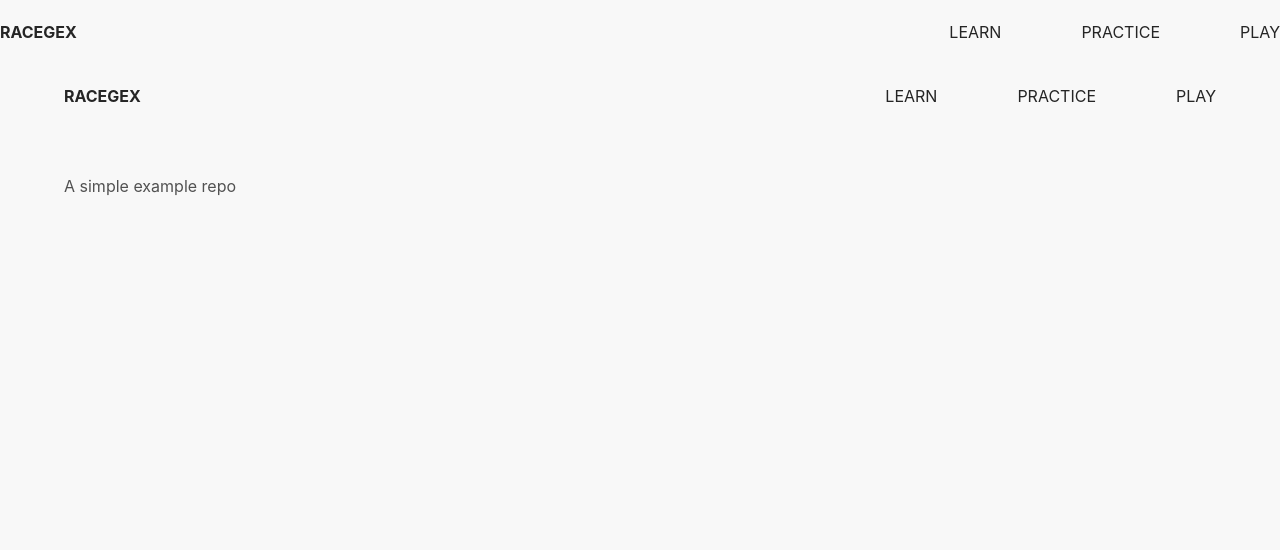
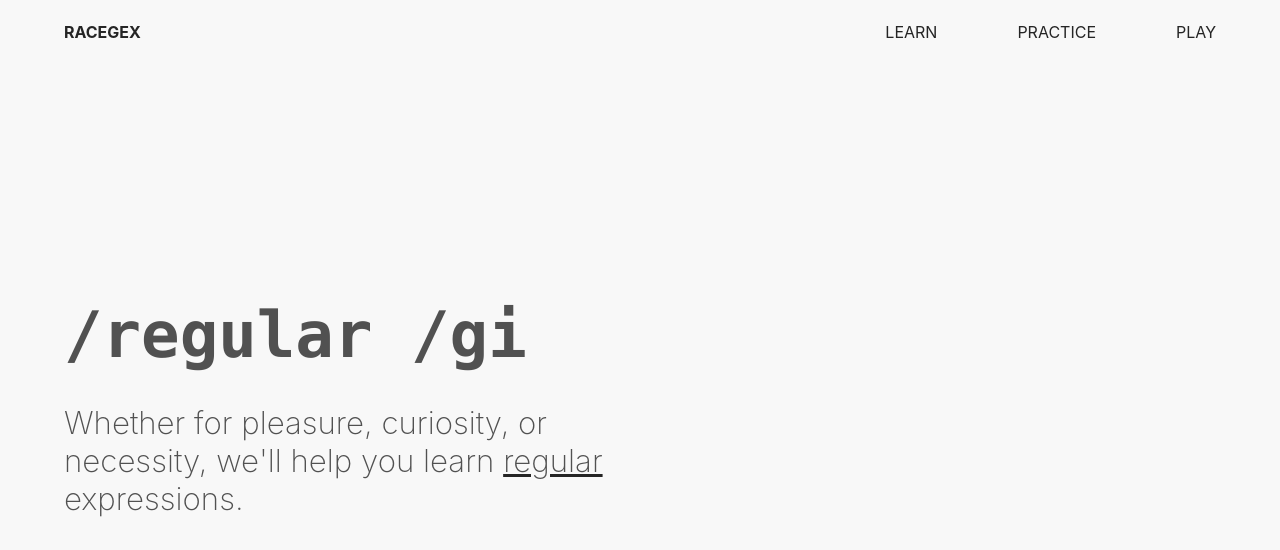
Before and after one commit to daque-dev/racegex, a Next.js app: page / in a window 1280 px wide. Shown: the top 550 px of the page. Built offline with nearby package versions, Linux system fonts and the light colour scheme.

Commit message:
Use previous Homepage using Typical

```diff
--- a/pages/_app.tsx
+++ b/pages/_app.tsx
@@ -2,7 +2,6 @@ import { AppProps } from 'next/app';
 
 import './styles.scss';
 
-import NavBar from '@components/NavBar/NavBar';
 import Layout from '@components/Layout/Layout';
 import Loader from '@components/Loader/Loader';
 
@@ -11,12 +10,7 @@ import useLoader from '@hooks/use-loader';
 function MyApp({ Component, pageProps }: AppProps) {
   const isLoading = useLoader();
 
-  return (
-    <>
-      <NavBar />
-      <Layout>{isLoading ? <Loader /> : <Component {...pageProps} />}</Layout>
-    </>
-  );
+  return <Layout>{isLoading ? <Loader /> : <Component {...pageProps} />}</Layout>;
 }
 
 export default MyApp;
--- /dev/null
+++ b/pages/home.module.scss
@@ -0,0 +1,46 @@
+@import '../components/variables';
+
+.description.title,
+.interactive {
+  font-family: $monospace;
+}
+
+.home {
+  display: flex;
+
+  height: calc(90vh - 6rem);
+
+  align-items: center;
+  justify-content: space-between;
+}
+
+.description {
+  max-width: 50%;
+  .title {
+    font-size: $font-size-1 + $font-size-3;
+
+    font-weight: bold;
+
+    span {
+      font-weight: normal;
+    }
+  }
+
+  .subtitle {
+    margin-top: 1em;
+    font-size: $font-size-2;
+    font-weight: 200;
+    span {
+      text-decoration: underline;
+      text-decoration-color: $text-color;
+    }
+  }
+}
+
+.interactive {
+  word-wrap: none;
+  white-space: nowrap;
+  p {
+    display: inline !important;
+  }
+}
--- a/pages/index.tsx
+++ b/pages/index.tsx
@@ -1,14 +1,57 @@
-import React from 'react';
+import React, { useState, useCallback } from 'react';
+import classnames from 'classnames/bind';
+// @ts-ignore
+import Typical from 'react-typical';
 
 import Head from 'next/head';
 
+import styles from './home.module.scss';
+
+const cx = classnames.bind(styles);
+
 export default function Home() {
+  let copy = `Whether for pleasure, curiosity, or necessity, we'll help you learn regular expressions.`;
+  const [regexes] = useState(
+    [
+      'whe\\S+',
+      'wh?e\\S*',
+      'regular',
+      '[a-z]+ity',
+      '[a-z]*e[a-z]*',
+      'erasure',
+      'er?asure',
+    ].reduce(
+      (acc: any[], cur: string) => [...acc, cur, () => onFinish(cur), 1500],
+      []
+    )
+  );
+
+  const [regex, setRegex] = useState('');
+
+  const onFinish = useCallback(setRegex, [setRegex]);
+
   return (
     <>
       <Head>
-        <title>Next.js + Jest + TypeScript</title>
+        <title>Racegex</title>
       </Head>
-      <p>A simple example repo</p>
+      <div className={cx('home')}>
+        <div className={cx('description')}>
+          <div className={cx('title', 'interactive')}>
+            /
+            <Typical loop={Infinity} steps={regexes} />
+            /gi
+          </div>
+          <div className={cx('subtitle')}>
+            {copy
+              .replace(new RegExp(`(${regex})`, 'gi'), '|$1|')
+              .split('|')
+              .map((e, i) =>
+                i % 2 === 0 ? e : <span key={`${e}-${i}`}>{e}</span>
+              )}
+          </div>
+        </div>
+      </div>
     </>
   );
 }
```
Also changed, not shown: package.json (+5 -2 lines), 1 other file (tests, documents, lock files or other folders).
